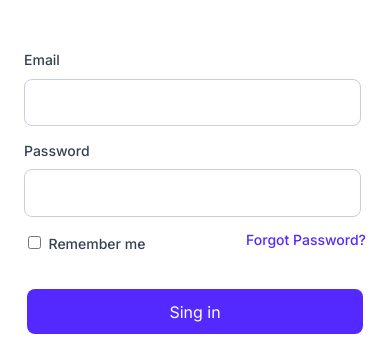
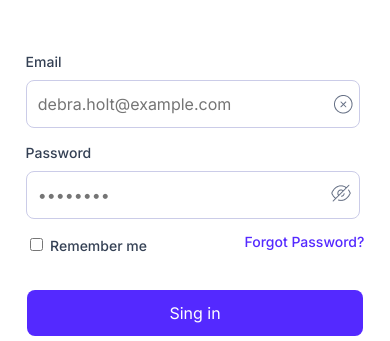
Before and after one commit to Wario-ajs/Sing-in-NFTMKT, a plain HTML site: page Projeto-Sing-In/index.html in a window 390 px wide. Shown: the part 259-600 px from the top of the page. Drawn offline with Linux system fonts and the light colour scheme.

Commit message:
Up mobile

```diff
--- a/Projeto-Sing-In/index.html
+++ b/Projeto-Sing-In/index.html
@@ -21,9 +21,10 @@
         <h2 class="principal__titulo">NFT Access</h2>
         <p class="principal__descricao">Please fill your detail to access your account.</p>
         <label for="e-mail" class="lable__email">Email</label>
-        <input type="email" id="e-mail" class="principal__email">
+        <input type="email" id="e-mail" placeholder="debra.holt@example.com" class="principal__email">
         <label for="password" class="lable__password">Password</label>
-        <input type="password" id="password" class="principal__password">
+        <img src="img/Hide Icon.png" alt="Esconder Senha" class="password__eye">
+        <input type="password" id="password" placeholder="••••••••" class="principal__password">
         <div class="principal__past">
             <div class="principal__remember-me">
                 <input type="checkbox" id="chekbox" class="past__remember">
--- a/Projeto-Sing-In/styles.css
+++ b/Projeto-Sing-In/styles.css
@@ -31,7 +31,7 @@ body {
 }
 
 .principal {
-    padding: 1.5em;
+    padding: 1.6em;
 }
 
 .principal__titulo {
@@ -52,6 +52,16 @@ body {
     font-weight: 500;
 }
 
+.principal__email::placeholder {
+    background: url(../Projeto-Sing-In/img/X\ Icon.png) no-repeat;
+    background-position: 19em;
+    padding-left: 0.7em;
+}
+
+.principal__password::placeholder {
+    padding-left: 0.7em;
+}
+
 .principal__email,
 .principal__password {
     display: block;
@@ -65,6 +75,13 @@ body {
 .lable__password {
     font-size: 14px;
     font-weight: 500;
+}
+
+.password__eye {
+    position: absolute;
+    top: 27.5em;
+    right: 2.3em;
+    cursor: pointer;
 }
 
 .principal__past {
```
